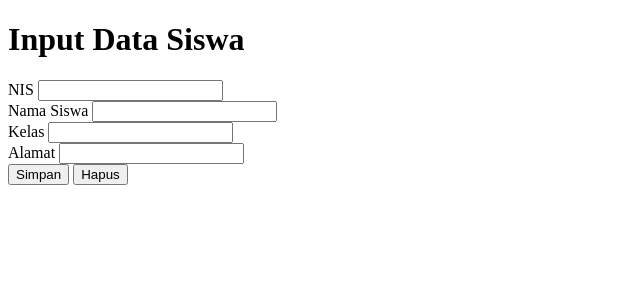
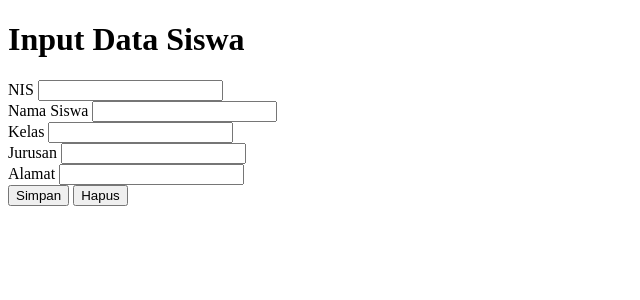
Before and after one commit to Caesar-K7/bd, a PHP site: page /simpan_siswa.php in a window 1280 px wide. Shown: the top 300 px of the page, without its empty margins (0-640 px from the left). Run offline with PHP 8.4, Linux system fonts and the light colour scheme; data that the repository does not hold is empty.

Commit message:
coba dulu

```diff
--- a/simpan_siswa.php
+++ b/simpan_siswa.php
@@ -13,15 +13,17 @@ if ($_SERVER["REQUEST_METHOD"] == "POST") {
     $nis = $_POST['nis'];
     $nama = $_POST['nama'];
     $kelas = $_POST['kelas'];
+    $jurusan = $_POST['jurusan'];
     $alamat = $_POST['alamat'];
 
-    $sql = "INSERT INTO siswa (nis, nama, kelas, alamat) VALUES ('$nis', '$nama', '$kelas', '$alamat')";
+    $sql = "INSERT INTO siswa (nis, nama, kelas, jurusan, alamat) VALUES ('$nis', '$nama', '$kelas', '$jurusan', '$alamat')";
     if (mysqli_query($koneksi, $sql)) {
         $sukses = "Data berhasil disimpan!";
         // reset input
         $nis = "";
         $nama = "";
         $kelas = "";
+        $jurusan = "";
         $alamat = "";
     } else {
         $error = "Gagal menyimpan data: " . mysqli_error($koneksi);
@@ -53,6 +55,10 @@ if ($_SERVER["REQUEST_METHOD"] == "POST") {
         <label>Kelas</label>
         <input type="text" name="kelas" class="form-control" value="<?= $kelas ?>" required>
     </div>
+    <div class="form-group">
+        <label>Jurusan</label>
+        <input type="text" name="jurusan" class="form-control" value="<?= $jurusan ?>" required>
+    </div>
 
     <div class="form-group">
         <label>Alamat</label>
--- a/tampil_siswa.php
+++ b/tampil_siswa.php
@@ -25,6 +25,7 @@ $result = mysqli_query($koneksi, $sql);
                         <th>NIS</th>
                         <th>Nama Siswa</th>
                         <th>Kelas</th>
+                        <th>Jurusan</th>
                         <th>Alamat</th>
                     </tr>
                 </thead>
@@ -35,6 +36,7 @@ $result = mysqli_query($koneksi, $sql);
                                 <td><?= $row['nis'] ?></td>
                                 <td><?= $row['nama'] ?></td>
                                 <td><?= $row['kelas'] ?></td>
+                                <td><?= $row['jurusan'] ?></td>
                                 <td><?= $row['alamat'] ?></td>
                             </tr>
                         <?php } ?>
```
